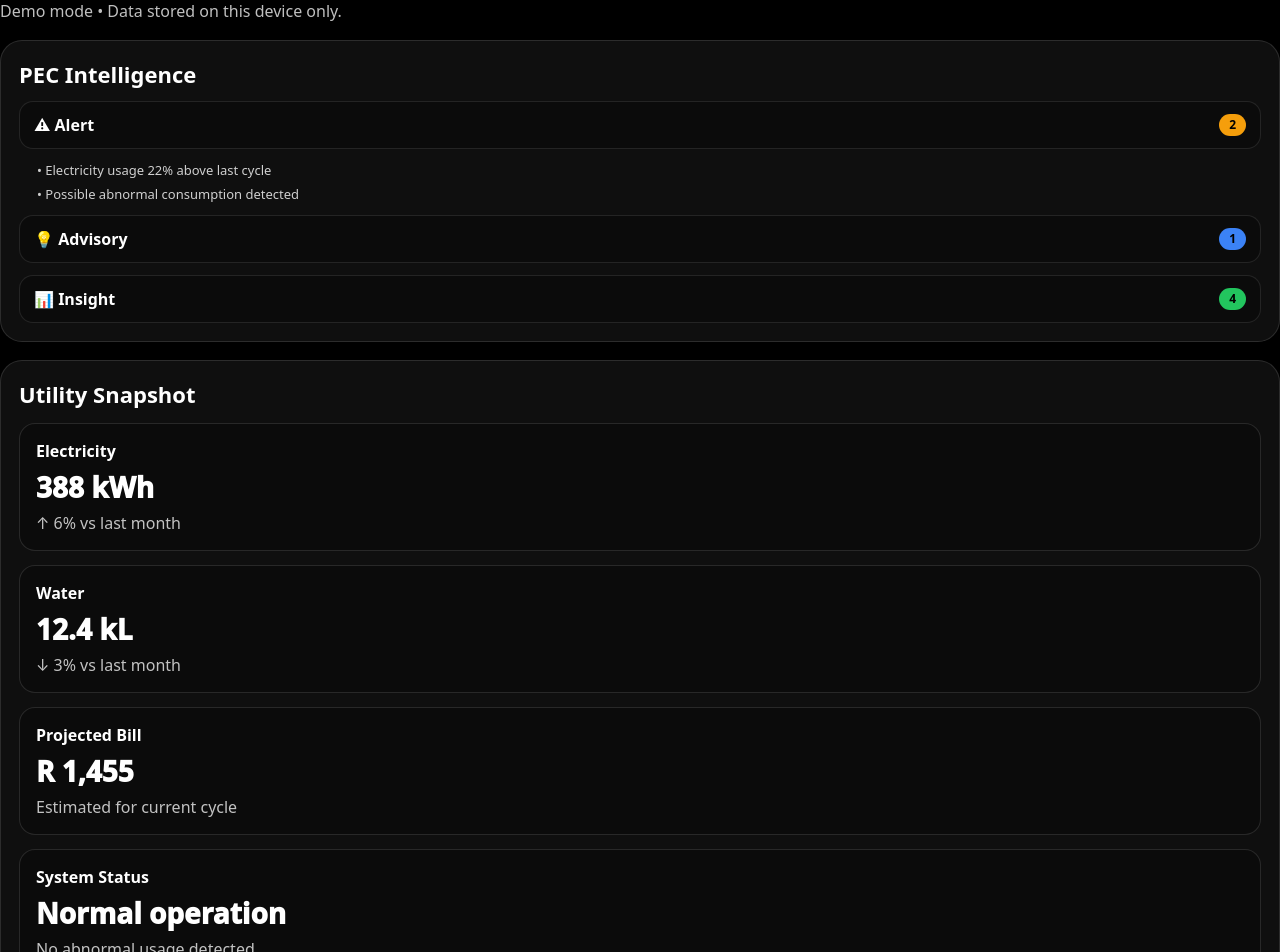
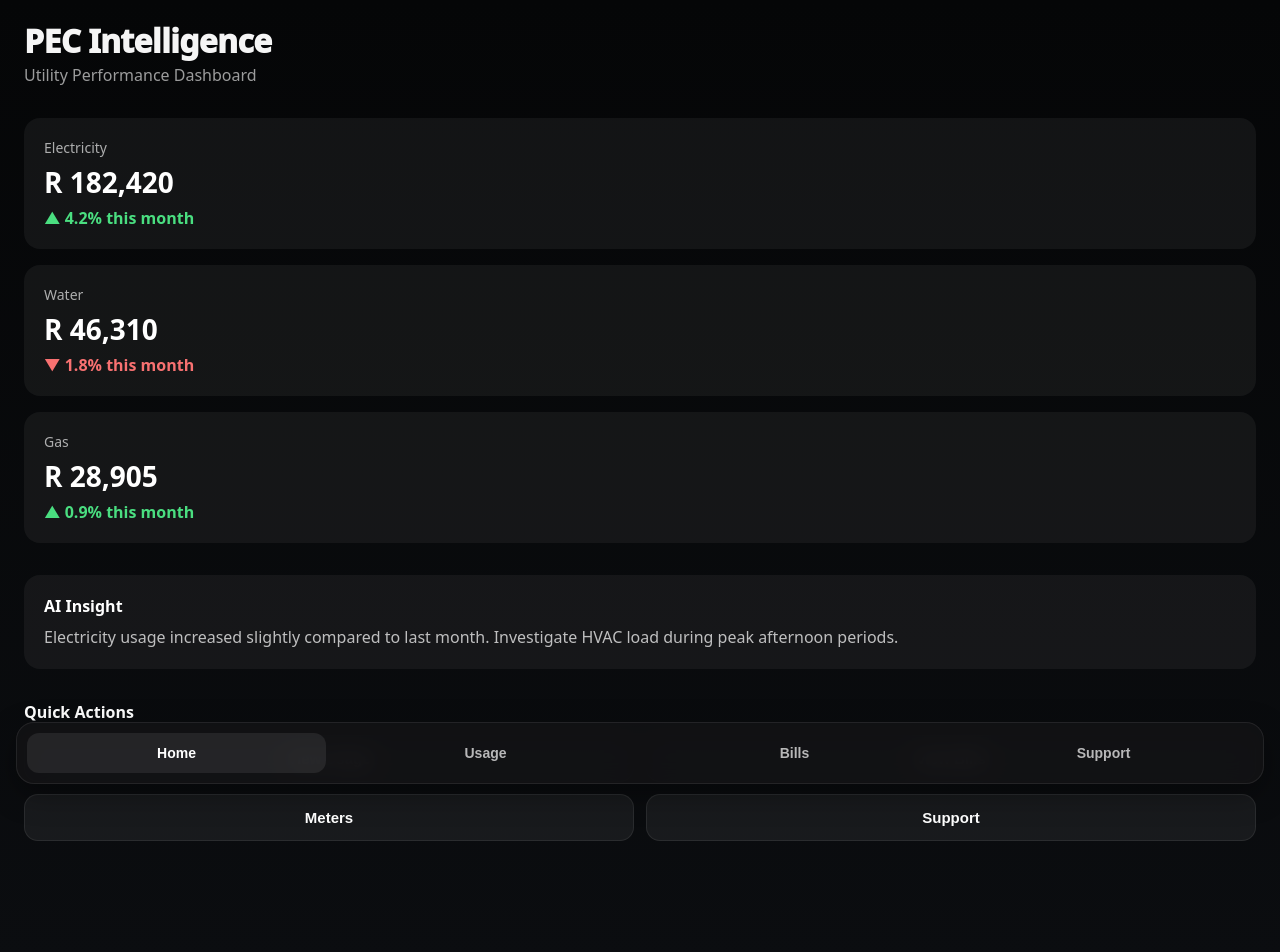
Before and after one commit to Nols007/pec-intelligence-v1-local, a React (Vite) app in the folder client/: page /home in a window 1280 px wide. Shown: the top 952 px of the page. Built offline with nearby package versions, Linux system fonts and the light colour scheme; a web font is replaced by a local one.

Commit message:
Update home dashboard with navigation buttons

```diff
--- a/client/src/pages/home.tsx
+++ b/client/src/pages/home.tsx
@@ -1,204 +1,188 @@
-import React from "react";
-import { Link } from "react-router-dom";
+import { useNavigate } from "react-router-dom";
 
 export default function Home() {
+  const navigate = useNavigate();
+
   return (
-    <div style={{ display: "grid", gap: 18 }}>
-      <div style={{ opacity: 0.75 }}>
-        Demo mode • Data stored on this device only.
+    <div
+      style={{
+        minHeight: "100vh",
+        background: "linear-gradient(180deg,#050607,#0b0d10)",
+        color: "#fff",
+        padding: "24px 24px 120px 24px",
+        fontFamily: "system-ui, -apple-system, sans-serif",
+      }}
+    >
+      {/* Header */}
+      <div style={{ marginBottom: "32px" }}>
+        <h1 style={{ fontSize: "32px", margin: "0 0 6px 0" }}>
+          PEC Intelligence
+        </h1>
+        <div style={{ opacity: 0.6 }}>Utility Performance Dashboard</div>
       </div>
 
-      {/* PEC Intelligence */}
+      {/* Utility Cards */}
       <div
         style={{
-          padding: 18,
-          borderRadius: 22,
-          border: "1px solid rgba(255,255,255,0.12)",
-          background: "rgba(255,255,255,0.06)",
           display: "grid",
-          gap: 12,
+          gap: "16px",
+          gridTemplateColumns: "1fr",
         }}
       >
-        <div style={{ fontSize: 22, fontWeight: 900 }}>
-          PEC Intelligence
+        <div style={cardStyle}>
+          <div style={labelStyle}>Electricity</div>
+          <div style={valueStyle}>R 182,420</div>
+          <div style={trendUp}>▲ 4.2% this month</div>
         </div>
 
-        <IntelligenceRow label="Alert" count={2} color="#f59e0b" />
-        <div style={{
-          paddingLeft: 18,
-          fontSize: 13,
-          opacity: 0.8,
-          display: "grid",
-          gap: 6
-        }}>
-          <div>• Electricity usage 22% above last cycle</div>
-          <div>• Possible abnormal consumption detected</div>
+        <div style={cardStyle}>
+          <div style={labelStyle}>Water</div>
+          <div style={valueStyle}>R 46,310</div>
+          <div style={trendDown}>▼ 1.8% this month</div>
         </div>
-        <IntelligenceRow label="Advisory" count={1} color="#3b82f6" />
-        <IntelligenceRow label="Insight" count={4} color="#22c55e" />
+
+        <div style={cardStyle}>
+          <div style={labelStyle}>Gas</div>
+          <div style={valueStyle}>R 28,905</div>
+          <div style={trendUp}>▲ 0.9% this month</div>
+        </div>
       </div>
 
-      {/* Utility Snapshot */}
+      {/* AI Insight */}
       <div
         style={{
-          padding: 18,
-          borderRadius: 22,
-          border: "1px solid rgba(255,255,255,0.12)",
-          background: "rgba(255,255,255,0.06)",
-          display: "grid",
-          gap: 14,
+          marginTop: "32px",
+          padding: "20px",
+          borderRadius: "16px",
+          background: "rgba(255,255,255,0.05)",
         }}
       >
-        <div style={{ fontSize: 22, fontWeight: 900 }}>
-          Utility Snapshot
+        <div style={{ fontWeight: 700, marginBottom: "8px" }}>AI Insight</div>
+        <div style={{ opacity: 0.72, lineHeight: 1.5 }}>
+          Electricity usage increased slightly compared to last month.
+          Investigate HVAC load during peak afternoon periods.
+        </div>
+      </div>
+
+      {/* Quick Actions */}
+      <div style={{ marginTop: "32px" }}>
+        <div style={{ fontWeight: 700, marginBottom: "12px" }}>
+          Quick Actions
         </div>
 
-        <SnapshotCard
-          title="Electricity"
-          value="388 kWh"
-          insight="↑ 6% vs last month"
-        />
+        <div
+          style={{
+            display: "grid",
+            gridTemplateColumns: "1fr 1fr",
+            gap: "12px",
+          }}
+        >
+          <button style={actionButton} onClick={() => navigate("/usage")}>
+            View Usage
+          </button>
 
-        <SnapshotCard
-          title="Water"
-          value="12.4 kL"
-          insight="↓ 3% vs last month"
-        />
+          <button style={actionButton} onClick={() => navigate("/bills")}>
+            View Bills
+          </button>
 
-        <SnapshotCard
-          title="Projected Bill"
-          value="R 1,455"
-          insight="Estimated for current cycle"
-        />
+          <button style={actionButton} onClick={() => navigate("/meters")}>
+            Meters
+          </button>
 
-        <SnapshotCard
-          title="System Status"
-          value="Normal operation"
-          insight="No abnormal usage detected"
-        />
+          <button style={actionButton} onClick={() => navigate("/support")}>
+            Support
+          </button>
+        </div>
       </div>
 
-      {/* Quick Links */}
+      {/* Bottom Nav */}
       <div
         style={{
-          padding: 16,
-          borderRadius: 18,
-          border: "1px solid rgba(255,255,255,0.12)",
-          background: "rgba(255,255,255,0.06)",
+          position: "fixed",
+          left: 16,
+          right: 16,
+          bottom: 16,
+          display: "grid",
+          gridTemplateColumns: "repeat(4, 1fr)",
+          gap: "10px",
+          padding: "10px",
+          borderRadius: "18px",
+          background: "rgba(18,18,20,0.92)",
+          backdropFilter: "blur(12px)",
+          border: "1px solid rgba(255,255,255,0.08)",
+          boxShadow: "0 10px 30px rgba(0,0,0,0.35)",
         }}
       >
-        <div style={{ fontSize: 20, fontWeight: 900, marginBottom: 10 }}>
-          Quick Links
-        </div>
-
-        <div style={{ display: "grid", gap: 10 }}>
-          <Link to="/dashboard" style={linkStyle}>
-            Open Dashboard
-          </Link>
-
-          <Link to="/usage" style={linkStyle}>
-            Explore Usage Trends
-          </Link>
-
-          <Link to="/bills" style={linkStyle}>
-            Review Billing
-          </Link>
-
-          <Link to="/meters" style={linkStyle}>
-            Monitor Meters
-          </Link>
-        </div>
+        <button style={navButtonActive} onClick={() => navigate("/home")}>
+          Home
+        </button>
+        <button style={navButton} onClick={() => navigate("/usage")}>
+          Usage
+        </button>
+        <button style={navButton} onClick={() => navigate("/bills")}>
+          Bills
+        </button>
+        <button style={navButton} onClick={() => navigate("/support")}>
+          Support
+        </button>
       </div>
     </div>
   );
 }
 
-function IntelligenceRow(props: {
-  label: string;
-  count: number;
-  color: string;
-}) {
-  const path =
-    props.label === "Alert"
-      ? "/alerts"
-      : props.label === "Advisory"
-      ? "/advisory"
-      : "/insights";
+const cardStyle: React.CSSProperties = {
+  padding: "20px",
+  borderRadius: "16px",
+  background: "rgba(255,255,255,0.05)",
+};
 
-  return (
-    <Link
-      to={path}
-      style={{
-        display: "flex",
-        justifyContent: "space-between",
-        padding: "12px 14px",
-        borderRadius: 14,
-        background: "rgba(0,0,0,0.25)",
-        border: "1px solid rgba(255,255,255,0.1)",
-        fontWeight: 800,
-        textDecoration: "none",
-        color: "white",
-      }}
-    >
-      <span>
-        {props.label === "Alert" && "⚠ "}
-        {props.label === "Advisory" && "💡 "}
-        {props.label === "Insight" && "📊 "}
-        {props.label}
-      </span>
+const labelStyle: React.CSSProperties = {
+  fontSize: "14px",
+  opacity: 0.65,
+  marginBottom: "6px",
+};
 
-      {props.count > 0 && (
-        <span
-          style={{
-            background: props.color,
-            color: "black",
-            borderRadius: 999,
-            padding: "2px 10px",
-            fontSize: 12,
-            fontWeight: 900,
-          }}
-        >
-          {props.count}
-        </span>
-      )}
-    </Link>
-  );
-}
+const valueStyle: React.CSSProperties = {
+  fontSize: "28px",
+  fontWeight: 800,
+};
 
-function SnapshotCard(props: {
-  title: string;
-  value: string;
-  insight: string;
-}) {
-  return (
-    <div
-      style={{
-        padding: 16,
-        borderRadius: 16,
-        border: "1px solid rgba(255,255,255,0.12)",
-        background: "rgba(0,0,0,0.25)",
-      }}
-    >
-      <div style={{ fontWeight: 900 }}>{props.title}</div>
+const trendUp: React.CSSProperties = {
+  color: "#4ade80",
+  marginTop: "6px",
+  fontWeight: 600,
+};
 
-      <div style={{ fontSize: 28, fontWeight: 950, marginTop: 6 }}>
-        {props.value}
-      </div>
+const trendDown: React.CSSProperties = {
+  color: "#f87171",
+  marginTop: "6px",
+  fontWeight: 600,
+};
 
-      <div style={{ marginTop: 6, opacity: 0.75 }}>
-        {props.insight}
-      </div>
-    </div>
-  );
-}
+const actionButton: React.CSSProperties = {
+  background: "rgba(255,255,255,0.06)",
+  color: "#fff",
+  border: "1px solid rgba(255,255,255,0.08)",
+  borderRadius: "14px",
+  padding: "14px 16px",
+  fontSize: "15px",
+  fontWeight: 600,
+  cursor: "pointer",
+};
 
-const linkStyle: React.CSSProperties = {
-  display: "block",
-  padding: "12px 14px",
-  borderRadius: 14,
-  border: "1px solid rgba(255,255,255,0.14)",
-  background: "rgba(0,0,0,0.25)",
-  color: "white",
-  textDecoration: "none",
-  fontWeight: 900,
+const navButton: React.CSSProperties = {
+  background: "transparent",
+  color: "rgba(255,255,255,0.7)",
+  border: "none",
+  borderRadius: "12px",
+  padding: "12px 8px",
+  fontSize: "14px",
+  fontWeight: 700,
+  cursor: "pointer",
 };
+
+const navButtonActive: React.CSSProperties = {
+  ...navButton,
+  background: "rgba(255,255,255,0.08)",
+  color: "#ffffff",
+};
```
Also changed, not shown: client/src/components/SplashScreen.tsx (+7 -8 lines), client/src/pages/intro.tsx (+71 -32 lines).
